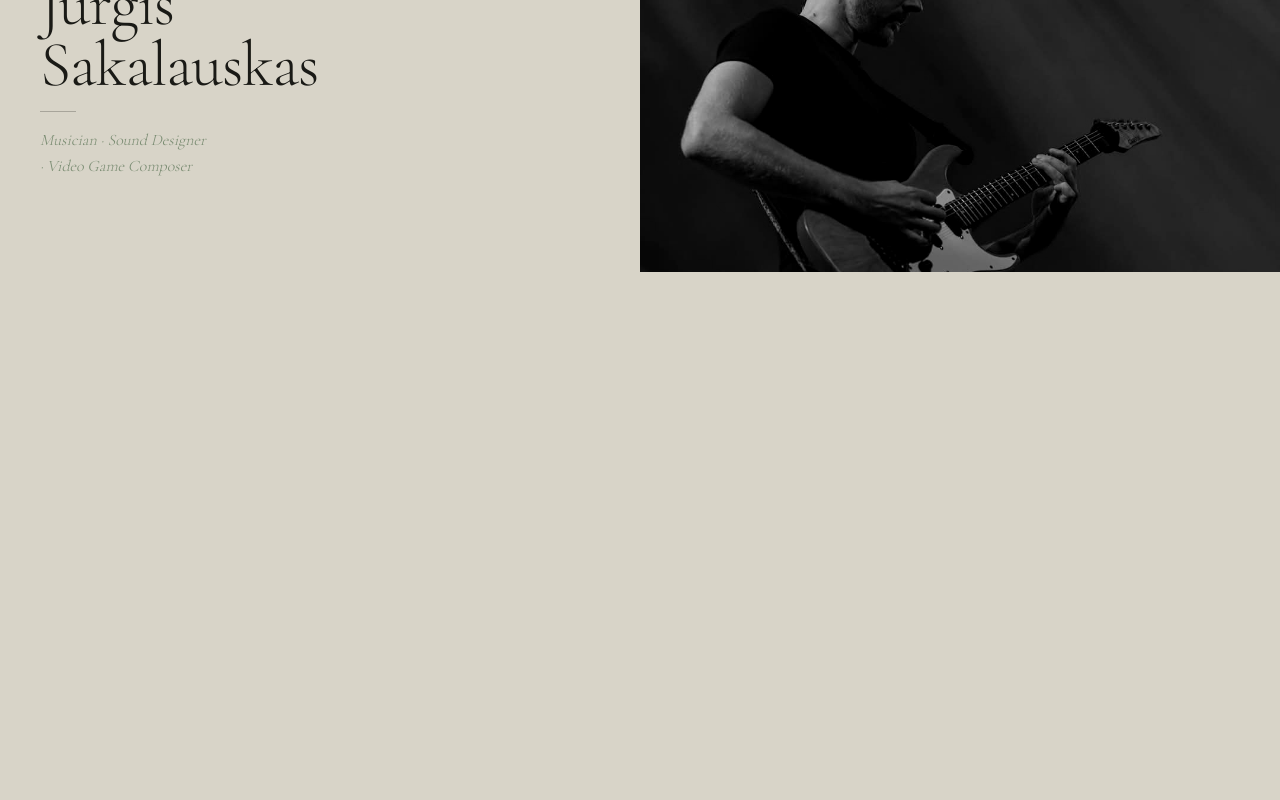
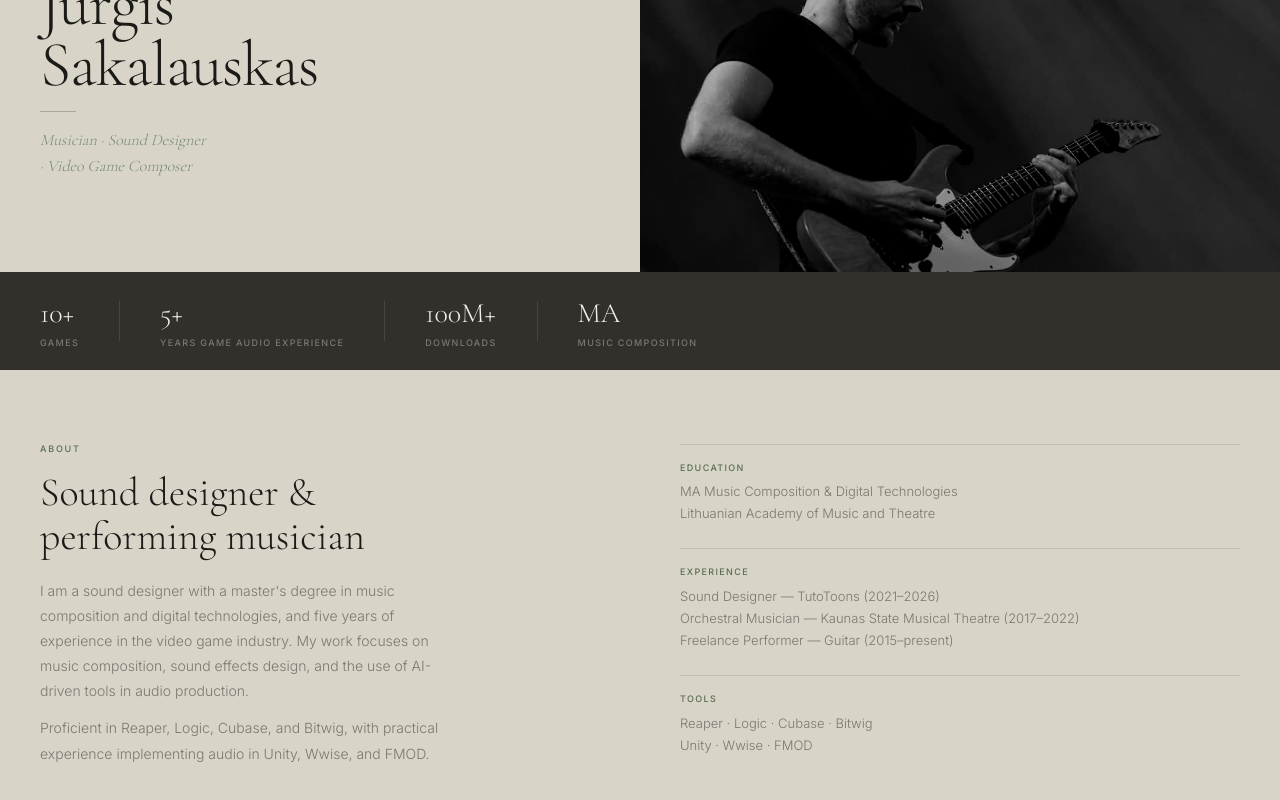
Before and after one commit to Jurgutis666/js-website, a Next.js app: page / in a window 1280 px wide. Shown: the part 210-1010 px from the top of the page. Before the commit the page ends 800 px from the top, so only its background shows below. Built offline with nearby package versions, Linux system fonts and the light colour scheme.

Commit message:
Added about section
Added about section with bio and description.

```diff
--- /dev/null
+++ b/app/components/About.tsx
@@ -0,0 +1,113 @@
+export default function About() {
+  return (
+    <section
+      className="grid grid-cols-2"
+      style={{ background: "var(--color-sand)" }}
+    >
+      <div className="px-10 py-16">
+        <span
+          style={{
+            fontSize: "9px",
+            fontWeight: 500,
+            letterSpacing: "0.2em",
+            textTransform: "uppercase",
+            color: "#5a6e52",
+          }}
+        >
+          About
+        </span>
+        <h2
+          style={{
+            fontFamily: "var(--font-cormorant)",
+            fontSize: "40px",
+            fontWeight: 300,
+            color: "var(--color-text-dark)",
+            marginTop: "12px",
+            lineHeight: 1.1,
+          }}
+        >
+          Sound designer &<br />
+          performing musician
+        </h2>
+        <p
+          style={{
+            fontSize: "14px",
+            fontWeight: 300,
+            color: "var(--color-text-muted)",
+            marginTop: "20px",
+            lineHeight: 1.8,
+            maxWidth: "400px",
+          }}
+        >
+          I am a sound designer with a master&apos;s degree in music composition
+          and digital technologies, and five years of experience in the video
+          game industry. My work focuses on music composition, sound effects
+          design, and the use of AI-driven tools in audio production.
+        </p>
+        <p
+          style={{
+            fontSize: "14px",
+            fontWeight: 300,
+            color: "var(--color-text-muted)",
+            marginTop: "12px",
+            lineHeight: 1.8,
+            maxWidth: "400px",
+          }}
+        >
+          Proficient in Reaper, Logic, Cubase, and Bitwig, with practical
+          experience implementing audio in Unity, Wwise, and FMOD.
+        </p>
+      </div>
+      <div className="px-10 py-16 flex flex-col justify-center gap-6">
+        {[
+          {
+            label: "Education",
+            value:
+              "MA Music Composition & Digital Technologies\nLithuanian Academy of Music and Theatre",
+          },
+          {
+            label: "Experience",
+            value:
+              "Sound Designer — TutoToons (2021–2026)\nOrchestral Musician — Kaunas State Musical Theatre (2017–2022)\nFreelance Performer — Guitar (2015–present)",
+          },
+          {
+            label: "Tools",
+            value: "Reaper · Logic · Cubase · Bitwig\nUnity · Wwise · FMOD",
+          },
+        ].map((item) => (
+          <div
+            key={item.label}
+            style={{
+              borderTop: "1px solid rgba(0,0,0,0.1)",
+              paddingTop: "16px",
+            }}
+          >
+            <div
+              style={{
+                fontSize: "9px",
+                fontWeight: 500,
+                letterSpacing: "0.15em",
+                textTransform: "uppercase",
+                color: "#5a6e52",
+                marginBottom: "6px",
+              }}
+            >
+              {item.label}
+            </div>
+            <div
+              style={{
+                fontSize: "13px",
+                fontWeight: 300,
+                color: "var(--color-text-muted)",
+                lineHeight: 1.7,
+                whiteSpace: "pre-line",
+              }}
+            >
+              {item.value}
+            </div>
+          </div>
+        ))}
+      </div>
+    </section>
+  );
+}
--- a/app/components/Hero.tsx
+++ b/app/components/Hero.tsx
@@ -2,6 +2,7 @@ import Image from "next/image";
 
 export default function Hero() {
   return (
+    <>
       <section className="grid grid-cols-2" style={{ minHeight: "420px" }}>
         <div className="flex flex-col justify-center gap-4 px-10 py-16">
           <span
@@ -70,5 +71,54 @@ export default function Hero() {
           />
         </div>
       </section>
+      <div
+        className="flex gap-10 items-center px-10 py-5"
+        style={{ background: "var(--color-dark)" }}
+      >
+        {[
+          { num: "10+", label: "games" },
+          { num: "5+", label: "years game audio experience" },
+          { num: "100M+", label: "downloads" },
+          { num: "MA", label: "music composition" },
+        ].map((stat, i) => (
+          <>
+            {i > 0 && (
+              <div
+                key={`d${i}`}
+                style={{
+                  width: "1px",
+                  height: "40px",
+                  background: "rgba(255,255,255,0.1)",
+                }}
+              />
+            )}
+            <div key={stat.label}>
+              <div
+                style={{
+                  fontFamily: "var(--font-cormorant)",
+                  fontSize: "28px",
+                  fontWeight: 300,
+                  color: "#F2EFE8",
+                }}
+              >
+                {stat.num}
+              </div>
+              <div
+                style={{
+                  fontSize: "9px",
+                  fontWeight: 500,
+                  letterSpacing: "0.15em",
+                  textTransform: "uppercase",
+                  color: "var(--color-text-muted)",
+                  marginTop: "2px",
+                }}
+              >
+                {stat.label}
+              </div>
+            </div>
+          </>
+        ))}
+      </div>
+    </>
   );
 }
--- a/app/page.tsx
+++ b/app/page.tsx
@@ -1,4 +1,5 @@
 //components
+import About from "./components/About";
 import Hero from "./components/Hero";
 import Navbar from "./components/Navbar";
 
@@ -7,6 +8,7 @@ export default function Home() {
     <main>
       <Navbar />
       <Hero />
+      <About />
     </main>
   );
 }
```
Lines whose indentation alone changed are shown as unchanged.
